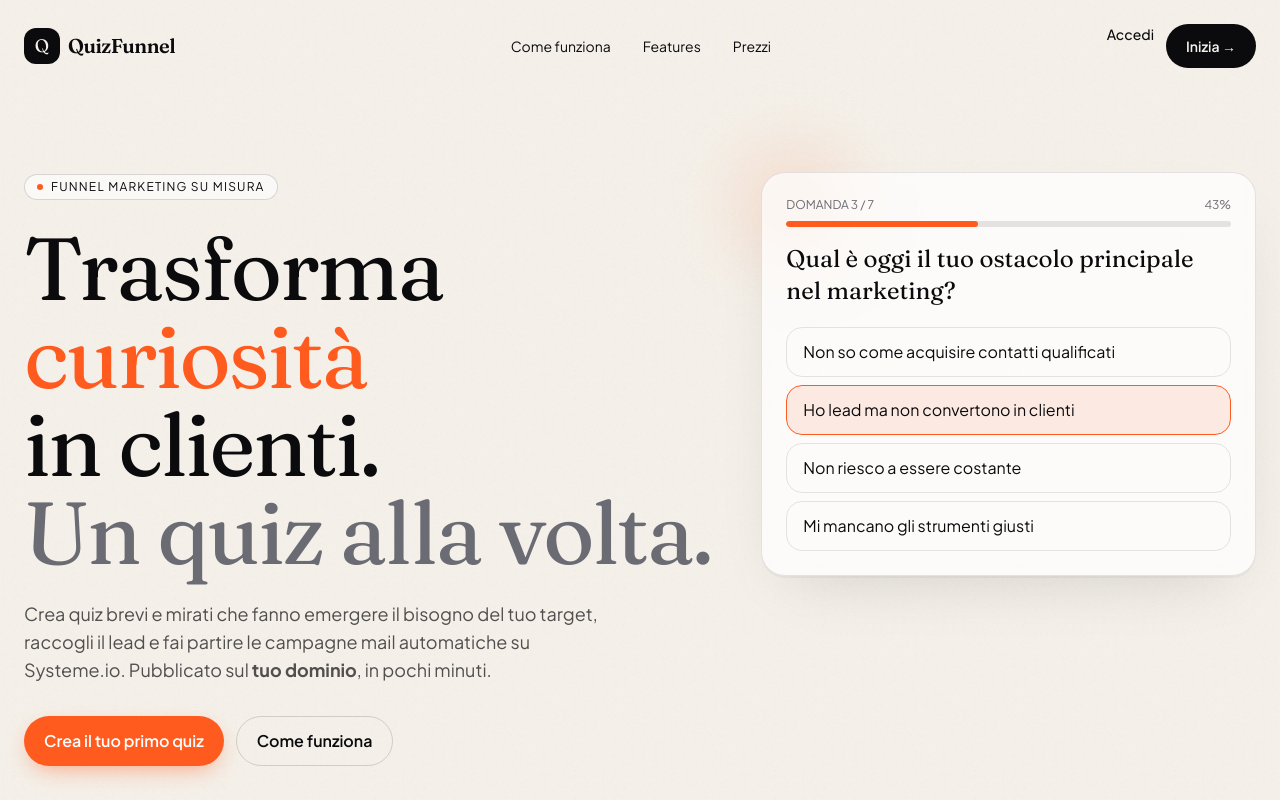
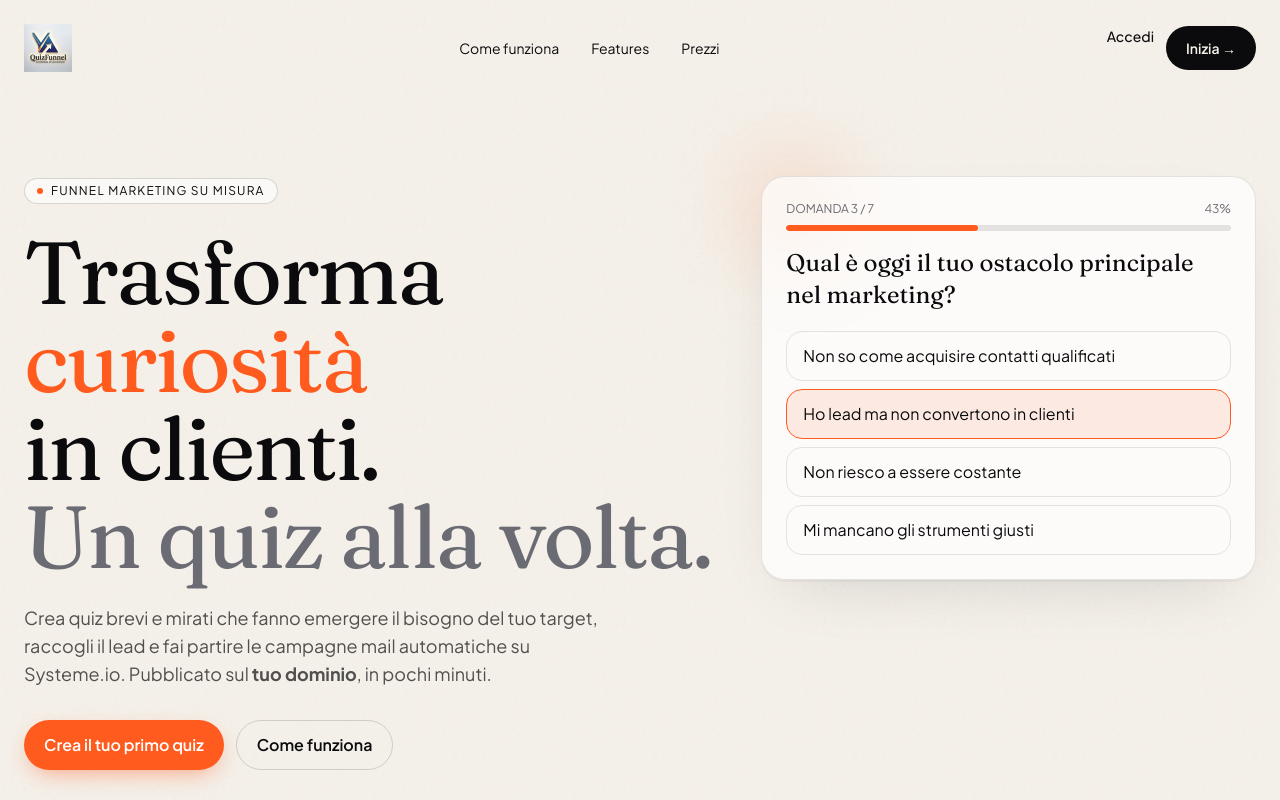
Before and after one commit to saam40ac/quizfunnel, a Next.js app: page / in a window 1280 px wide. Shown: the top 800 px of the page. Built offline with nearby package versions, Linux system fonts and the light colour scheme.

Commit message:
Update page.tsx

```diff
--- a/src/app/page.tsx
+++ b/src/app/page.tsx
@@ -36,10 +36,14 @@ export default function HomePage() {
     <main className="relative min-h-screen overflow-hidden">
       {/* HEADER */}
       <header className="relative z-10 mx-auto flex max-w-7xl items-center justify-between px-6 py-6">
-        <div className="flex items-center gap-2">
-          <div className="grid h-9 w-9 place-items-center rounded-xl bg-ink text-cream font-display text-lg">Q</div>
-          <span className="font-display text-xl font-semibold tracking-tight">QuizFunnel</span>
-        </div>
+        <Link href="/" className="flex items-center gap-2">
+          {/* eslint-disable-next-line @next/next/no-img-element */}
+          <img
+            src="/branding/logo-quizfunnel-full.jpg"
+            alt="QuizFunnel — Architettura di Conversione"
+            className="h-10 w-auto md:h-12"
+          />
+        </Link>
         <nav className="hidden gap-8 text-sm md:flex">
           <a href="#come-funziona" className="hover:opacity-60">Come funziona</a>
           <a href="#features" className="hover:opacity-60">Features</a>
```
